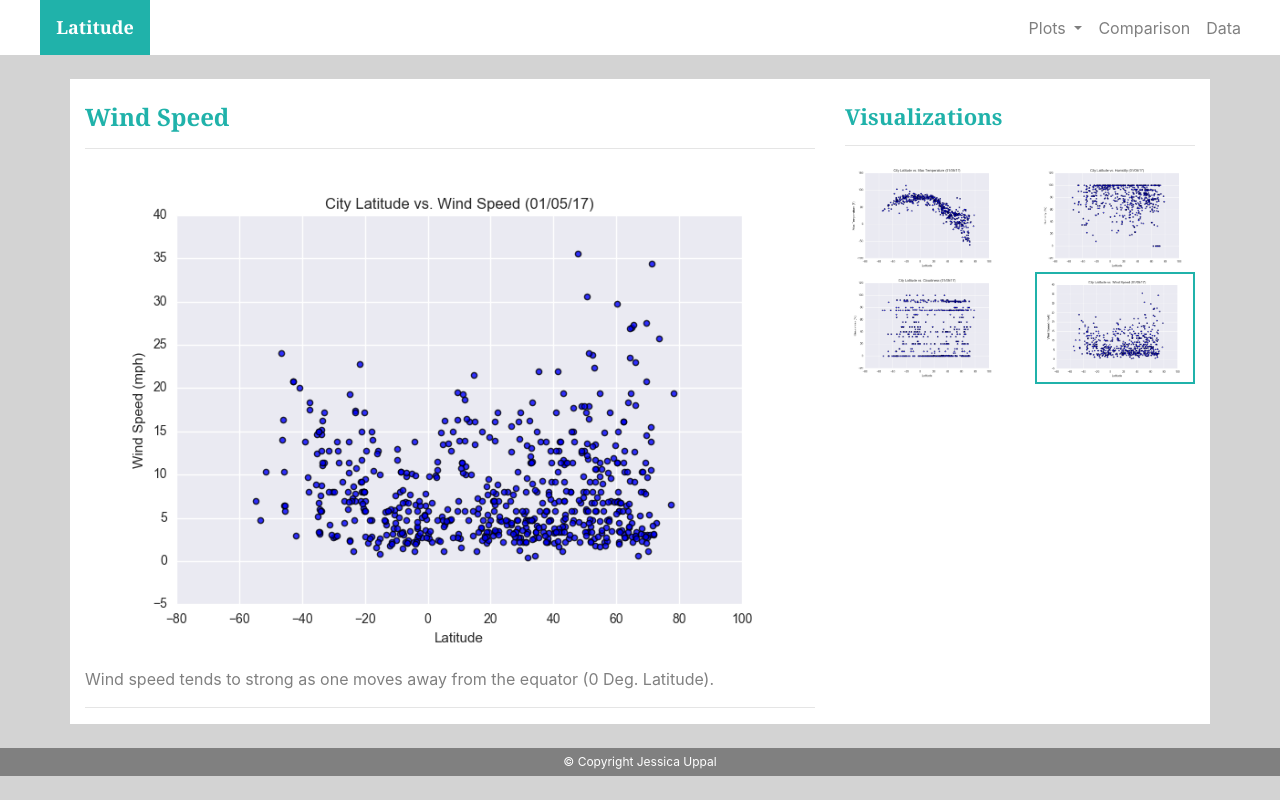
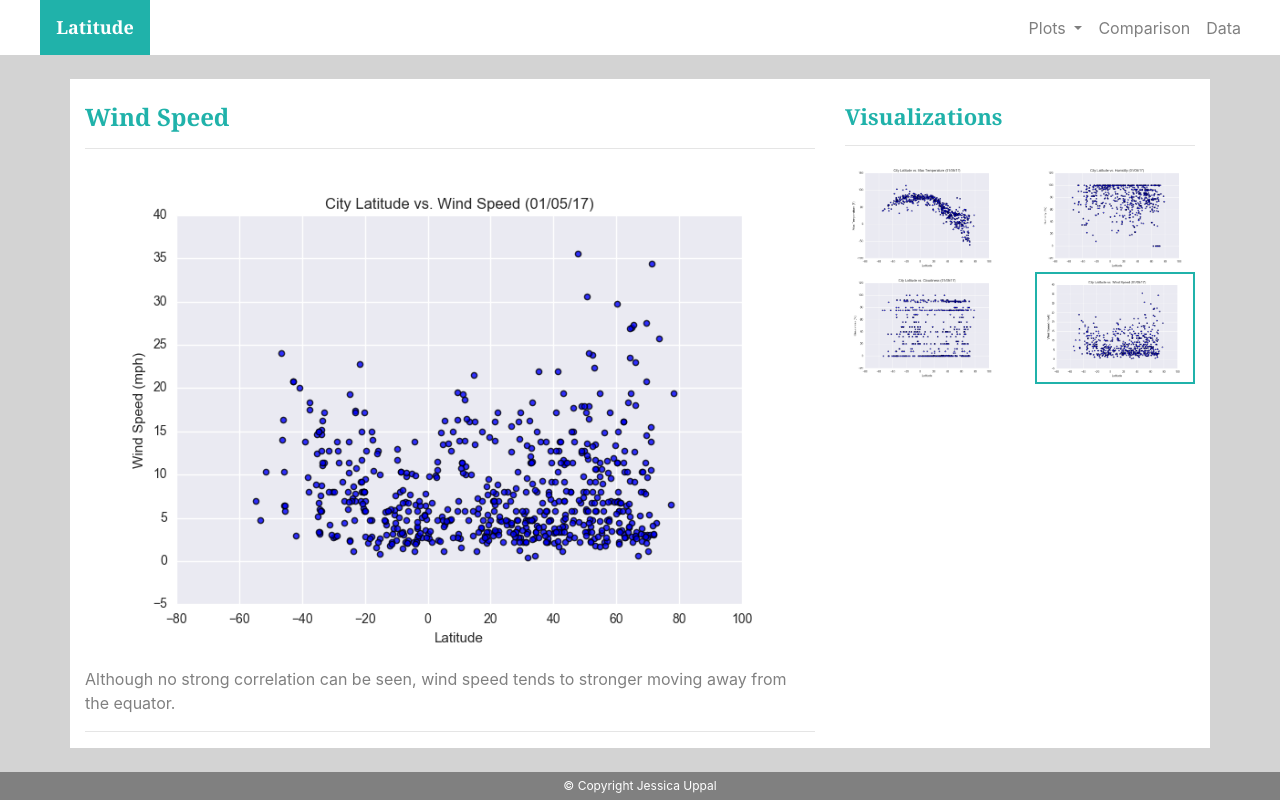
Before and after one commit to JessicaUppal/Web-Design-Challenge, a plain HTML site: page wind_speed.html in a window 1280 px wide. Drawn offline with nearby package versions, Linux system fonts and the light colour scheme.

Commit message:
changes to wind speed

```diff
--- a/wind_speed.html
+++ b/wind_speed.html
@@ -64,7 +64,7 @@
         <a href="wind_speed.html"><img src="Assets/images/Fig4.png" alt="Latitude vs. Temperature"></a>
 
         <p>
-          Wind speed tends to strong as one moves away from the equator (0 Deg. Latitude).
+          Although no strong correlation can be seen, wind speed tends to stronger moving away from the equator.
         </p>
         <hr>
       </div>
```
